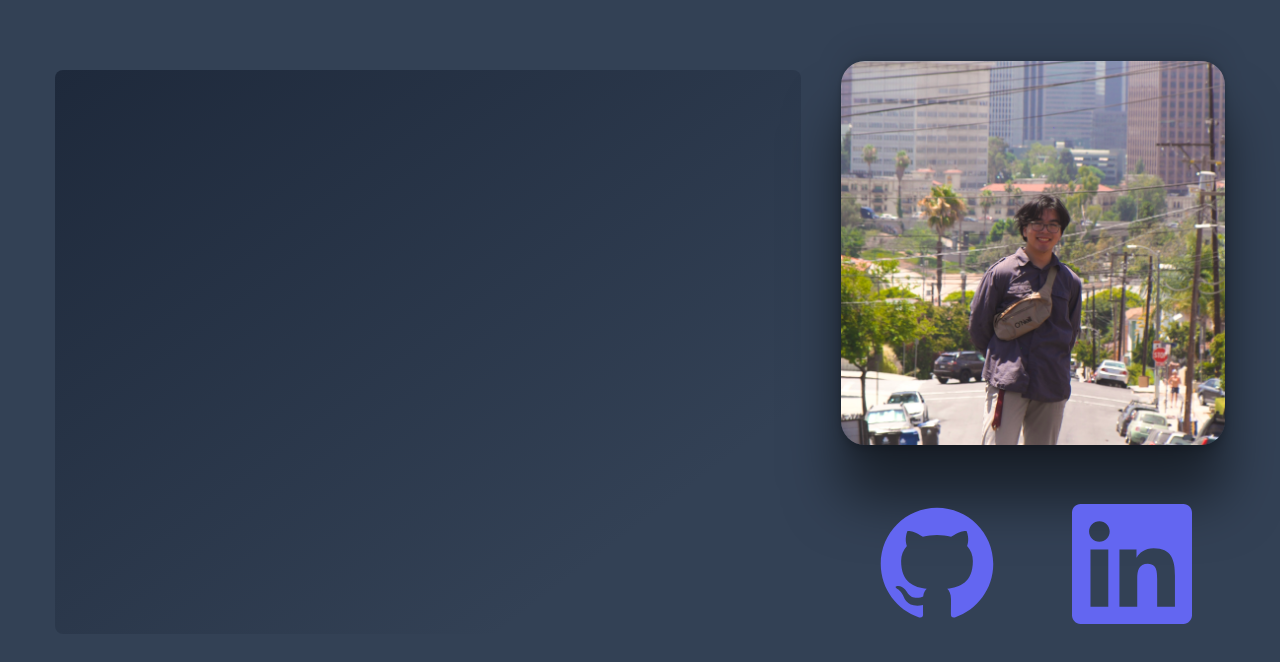
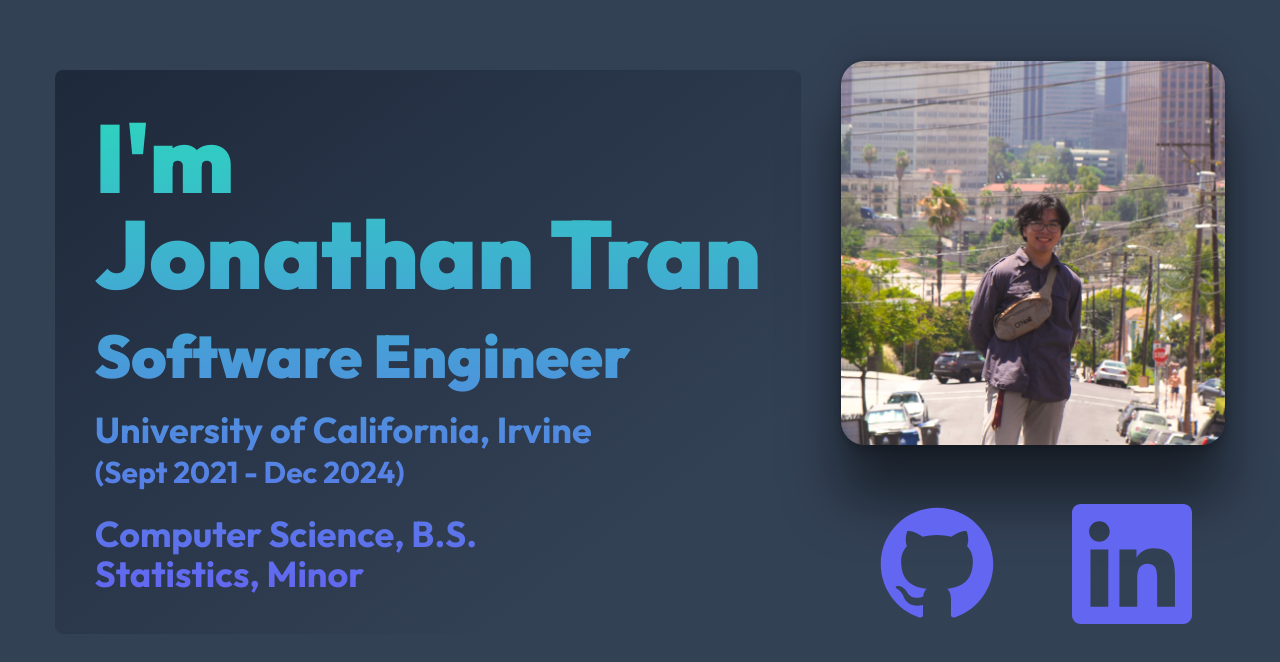
Before and after one commit to tranjm4/portfolio, a React (Vite) app: page / in a window 1280 px wide. Shown: the part 1888-2550 px from the top of the page. Built offline with nearby package versions, Linux system fonts and the light colour scheme.

Commit message:
Fixed text visibility on Safari, Chrome

```diff
--- a/src/components/Animations/Reveal.tsx
+++ b/src/components/Animations/Reveal.tsx
@@ -18,7 +18,7 @@ const Reveal: React.FC<Props> = ({ children, className }: Props) => {
     }, [isInView]);
 
     return (
-        <div ref={ref} className="relative overflow-hidden">
+        <div ref={ref} className="relative overflow-hidden h-full w-full">
             {children}
             <motion.div className={className}
                 style={{
@@ -36,8 +36,9 @@ const Reveal: React.FC<Props> = ({ children, className }: Props) => {
                 initial="hidden"
                 animate={mainControls}
                 transition={{
-                    duration: 1,
-                    delay: 1.25
+                    duration: 0.75,
+                    delay: 1.25,
+                    ease: "easeOut"
                 }}
             >
             </motion.div>
--- a/src/components/Title.tsx
+++ b/src/components/Title.tsx
@@ -10,11 +10,12 @@ const Title = () => {
             <div className="flex flex-grow justify-center items-center md:flex-grow xl:flex-grow-0 mx-0 md:mx-0 lg:ml-10 lg:mr-0">
                 <div className="flex flex-col items-center h-fit w-full p-10 xl:p-0"
                 >
-                    <TextBox className="w-fit">
+                    <TextBox className="w-fit h-full">
 
-                        <SlideAppear className="flex flex-col bg-clip-text text-transparent
-                            bg-gradient-to-b from-teal to-purple-400" offsetX="-20vw" offsetY="-10vh" once={false}>
-                            <Reveal className="">
+                        <SlideAppear className="flex flex-col w-full h-full" offsetX="-20vw" offsetY="-10vh" once={false}>
+
+                            <Reveal className="h-full w-full">
+                                <div className="bg-gradient-to-b from-teal to-purple-400 bg-clip-text text-transparent">
 
                                     <h1 className="text-5xl font-extrabold mb-2
                                    md:text-7xl md:mb-6
@@ -22,17 +23,12 @@ const Title = () => {
 
                                         I'm <br /> Jonathan Tran
                                     </h1>
-                            </Reveal>
 
-                            <Reveal className="">
                                     <h2 className="text-3xl font-extrabold mb-2
                                    md:text-5xl md:mb-4
                                    lg:text-6xl lg:mb-6">
                                         Software Engineer
                                     </h2>
-                            </Reveal>
-
-                            <Reveal className="">
                                     <h3 className="text-xl font-bold mb-2
                                    md:text-3xl md:mb-4
                                    lg:text-4xl lg:mb-6">
@@ -47,6 +43,7 @@ const Title = () => {
                                         Computer Science, B.S. <br />
                                         Statistics, Minor
                                     </h3>
+                                </div>
                             </Reveal>
 
                         </SlideAppear>
```
Lines whose indentation alone changed are shown as unchanged.
